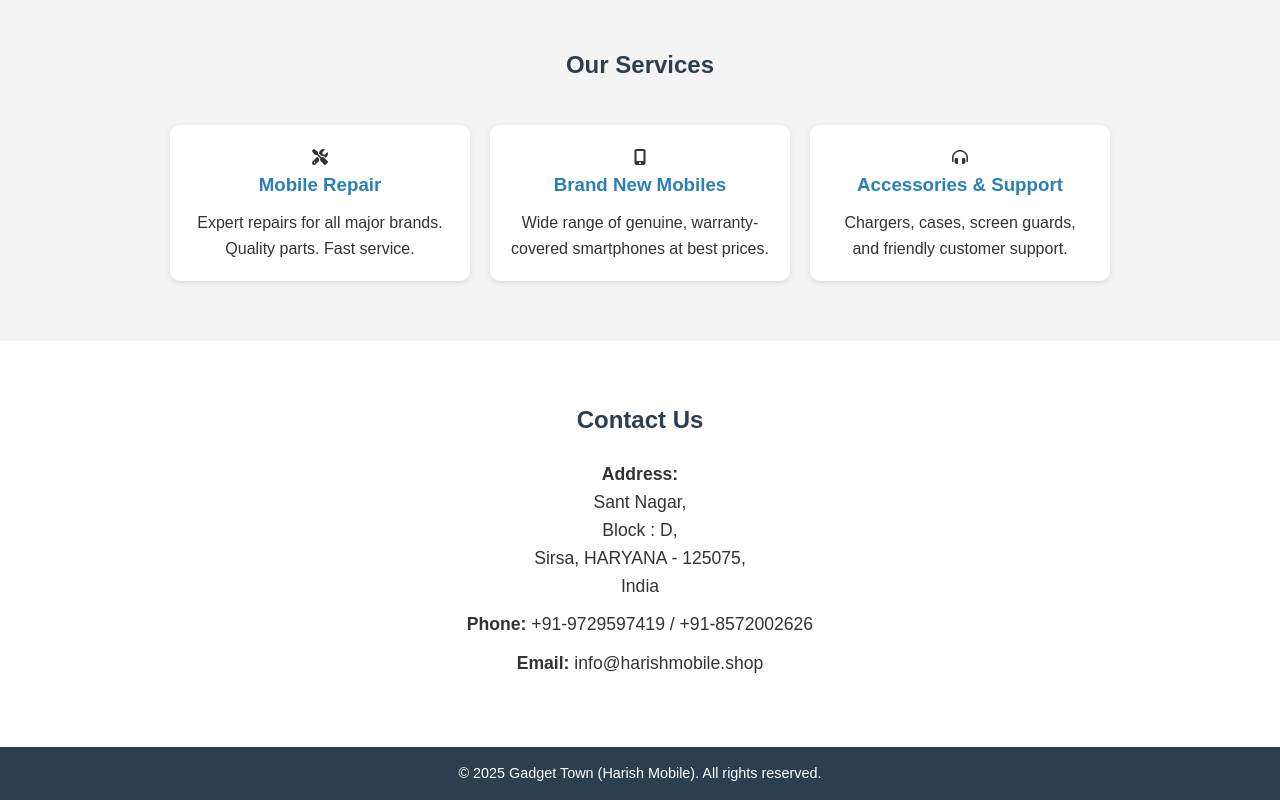
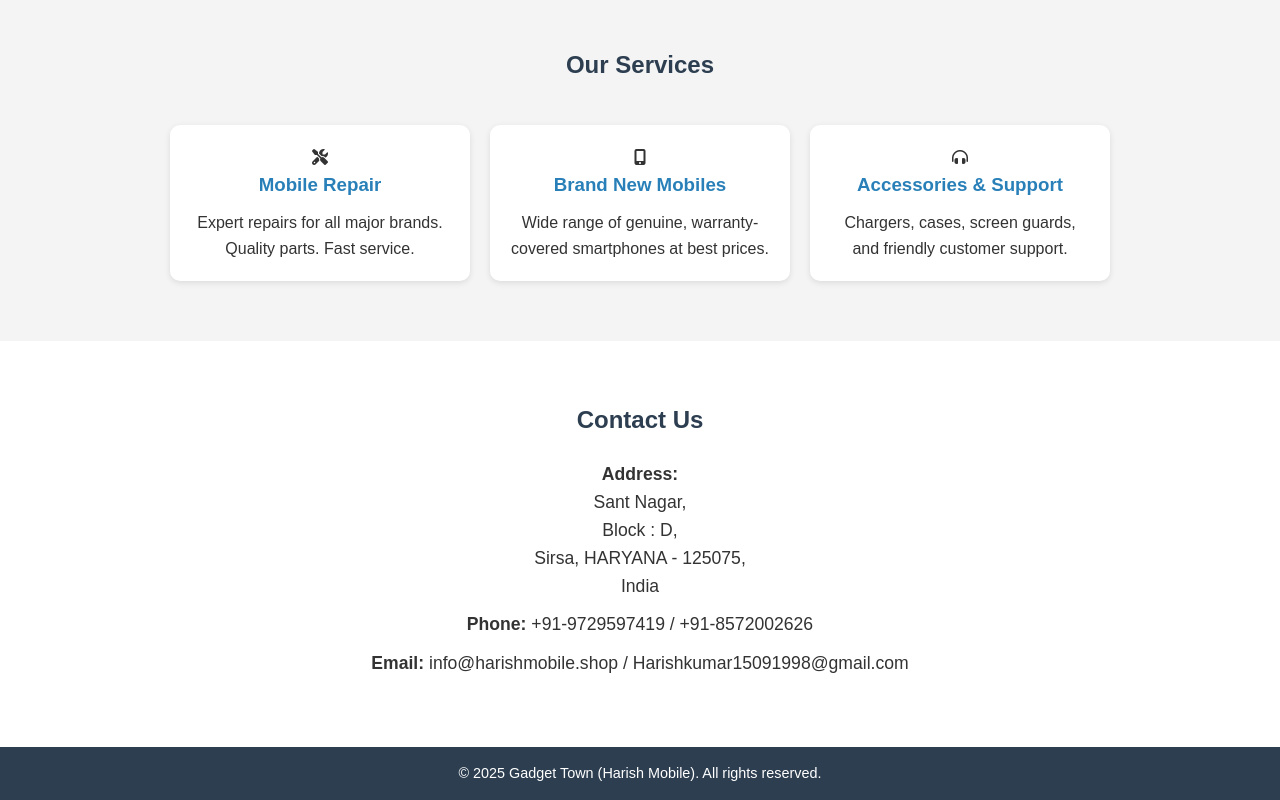
Before and after one commit to Sehtaj-Singh/gadget-town, a plain HTML site: page index.html in a window 1280 px wide. Shown: the part 1138-1938 px from the top of the page. Drawn offline with Linux system fonts and the light colour scheme.

Commit message:
Update index.html

```diff
--- a/index.html
+++ b/index.html
@@ -72,7 +72,7 @@
         Sirsa, HARYANA - 125075,<br>
         India</p>
       <p><strong>Phone:</strong> +91-9729597419 / +91-8572002626</p>
-      <p><strong>Email:</strong> info@harishmobile.shop </p>
+      <p><strong>Email:</strong> info@harishmobile.shop / Harishkumar15091998@gmail.com </p>
     </div>
   </section>
 
```
